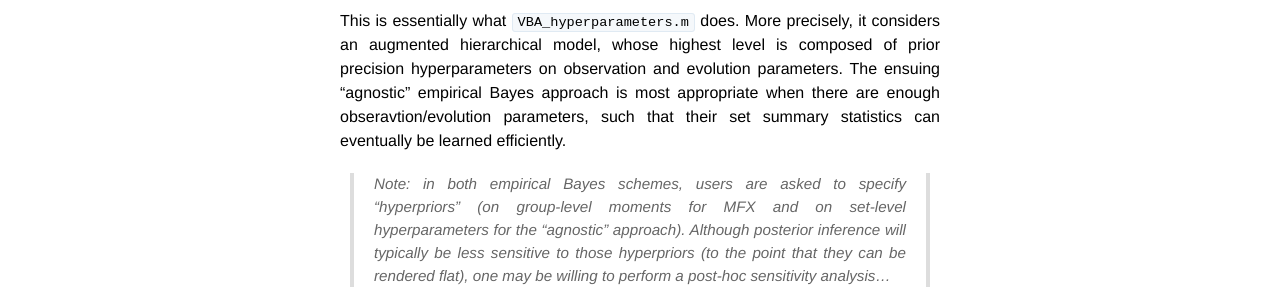
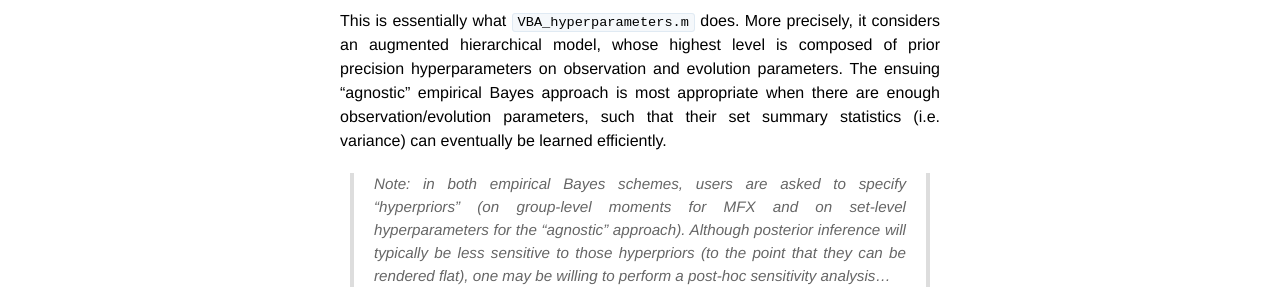
Before and after one commit to MBB-team/VBA-toolbox, a Jekyll site: the page built from _wiki/VBA-MFX.md, in a window 1280 px wide and 900 px high, scrolled down 2530 px. Shown: the part 321-621 px from the top of the window. Built offline with Jekyll 4.4.1, drawn with Linux system fonts in a browser that asks for light colours; nearby versions of some CDN libraries; formulas are drawn with MathJax 3; some of the changed text lies outside the part shown.

Commit message:
Update VBA-MFX.md

````diff
--- a/_wiki/VBA-MFX.md
+++ b/_wiki/VBA-MFX.md
@@ -62,7 +62,7 @@
 2) update set-level summary statistics from posterior summary statistics
 ```
 
-This is essentially what `VBA_hyperparameters.m` does. More precisely, it considers an augmented hierarchical model, whose highest level is composed of prior precision hyperparameters on observation and evolution parameters. The ensuing "agnostic" empirical Bayes approach is most appropriate when there are enough obseravtion/evolution parameters, such that their set summary statistics can eventually be learned efficiently.
+This is essentially what `VBA_hyperparameters.m` does. More precisely, it considers an augmented hierarchical model, whose highest level is composed of prior precision hyperparameters on observation and evolution parameters. The ensuing "agnostic" empirical Bayes approach is most appropriate when there are enough observation/evolution parameters, such that their set summary statistics (i.e. variance) can eventually be learned efficiently.
 
 
 > Note: in both empirical Bayes schemes, users are asked to specify "hyperpriors" (on group-level moments for MFX and on set-level hyperparameters for the "agnostic" approach). Although posterior inference will typically be less sensitive to those hyperpriors (to the point that they can be rendered flat), one may be willing to perform a post-hoc sensitivity analysis...
````
Also changed, not shown: other parts of _wiki/VBA-MFX.md (+1 -1 lines).
